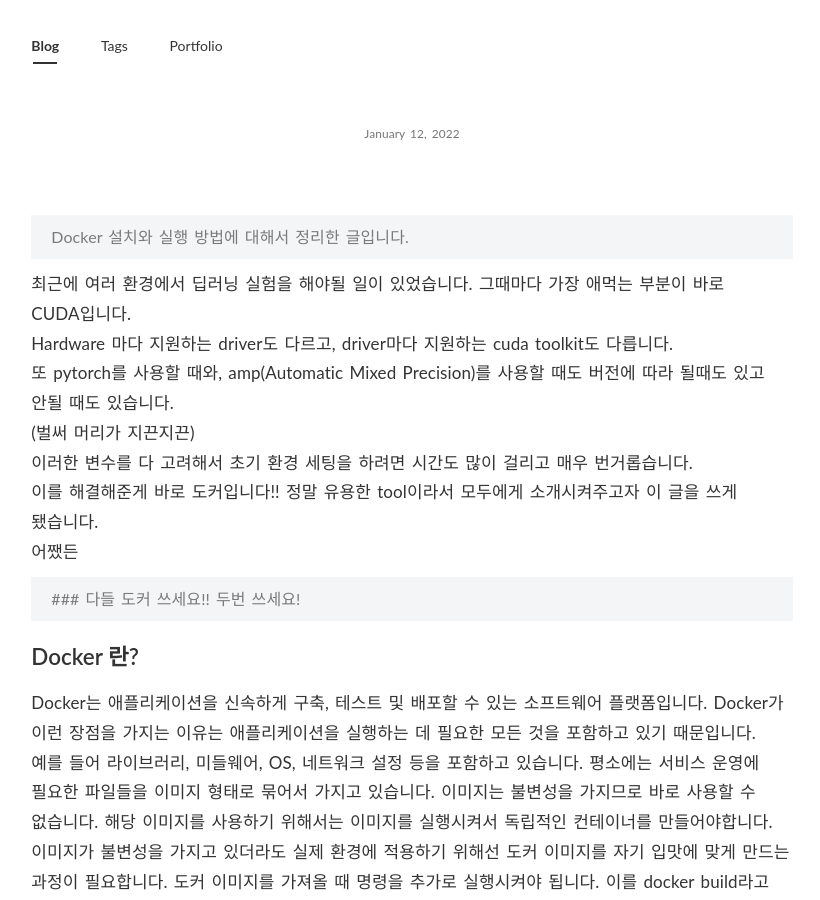
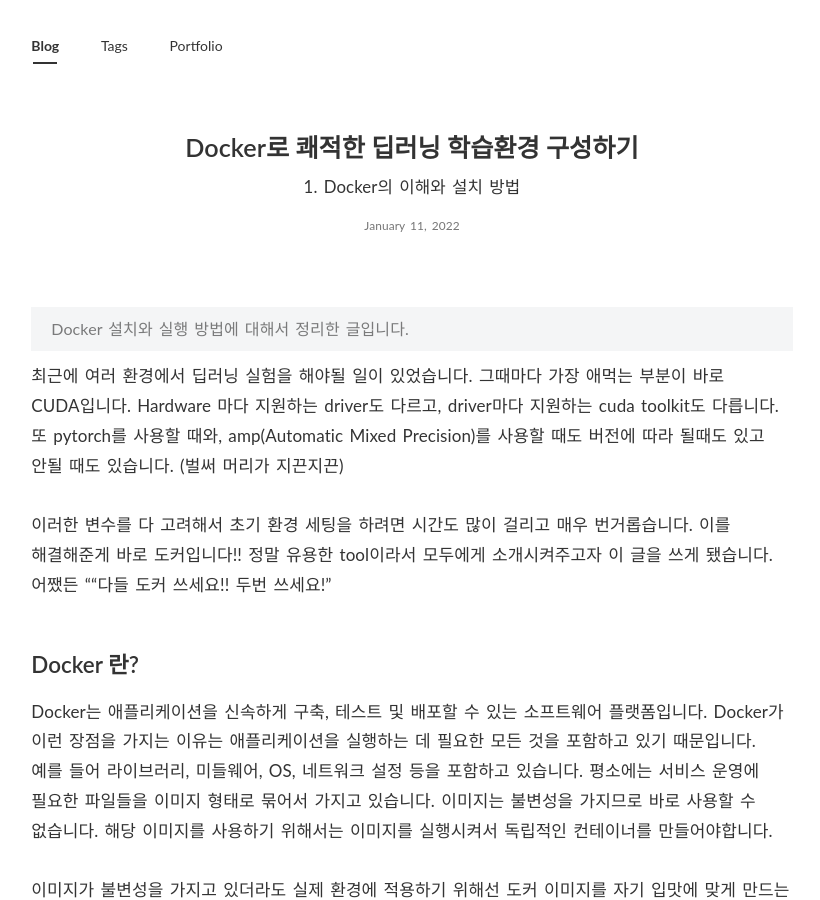
Before and after one commit to PEBpung/PEBpung.github.io, a Jekyll site: the page built from _posts/2022-01-11-Docker-1.md, in a window 1280 px wide and 900 px high. Shown: the whole window, without its empty margins (228-1048 px from the left). Built offline with Jekyll 4.4.1, drawn with Linux system fonts in a browser that asks for light colours; nearby versions of some CDN libraries; some web fonts are replaced; our own code applies the rules of GitHub Pages for plain Markdown files; comment, search, counter and statistics services are not loaded; some of the changed lines change nothing that is shown; some of the changed text lies outside the part shown.

Commit message:
docs(docker): post 수정

````diff
--- a/_posts/2022-01-11-Docker-1.md
+++ b/_posts/2022-01-11-Docker-1.md
@@ -1,47 +1,40 @@
 ---
-**layout**: post
+layout: post
 title: "Docker로 쾌적한 딥러닝 학습환경 구성하기"
-subtitle : 1. Docker의 이해와 설치 방법s
+subtitle : 1. Docker의 이해와 설치 방법
 tags: [Docekr]
 categories: Development
 author: Pebpung
 comments : True
 typora-root-url: ../
 use_math: true
-
 ---
 
 > Docker 설치와 실행 방법에 대해서 정리한 글입니다.
 
 
 
-최근에 여러 환경에서 딥러닝 실험을 해야될 일이 있었습니다. 그때마다 가장 애먹는 부분이 바로 CUDA입니다.
+최근에 여러 환경에서 딥러닝 실험을 해야될 일이 있었습니다. 그때마다 가장 애먹는 부분이 바로 CUDA입니다. Hardware 마다 지원하는 driver도 다르고, driver마다 지원하는 cuda toolkit도 다릅니다. 또 pytorch를 사용할 때와, amp(Automatic Mixed Precision)를 사용할 때도 버전에 따라 될때도 있고 안될 때도 있습니다. (벌써 머리가 지끈지끈)
 
-Hardware 마다 지원하는 driver도 다르고, driver마다 지원하는 cuda toolkit도 다릅니다.
-
-또 pytorch를 사용할 때와, amp(Automatic Mixed Precision)를 사용할 때도 버전에 따라 될때도 있고 안될 때도 있습니다.
-
-(벌써 머리가 지끈지끈)
-
-이러한 변수를 다 고려해서 초기 환경 세팅을 하려면 시간도 많이 걸리고 매우 번거롭습니다.
-
-이를 해결해준게 바로 도커입니다!! 정말 유용한 tool이라서 모두에게 소개시켜주고자 이 글을 쓰게 됐습니다.
-
-어쨌든
+<br>
 
 
 
->  ### 다들 도커 쓰세요!! 두번 쓰세요!
+이러한 변수를 다 고려해서 초기 환경 세팅을 하려면 시간도 많이 걸리고 매우 번거롭습니다. 이를 해결해준게 바로 도커입니다!! 정말 유용한 tool이라서 모두에게 소개시켜주고자 이 글을 쓰게 됐습니다. 어쨌든 ""다들 도커 쓰세요!! 두번 쓰세요!"
 
-
-
-
+<br>
 
 ## Docker 란?
 
 Docker는 애플리케이션을 신속하게 구축, 테스트 및 배포할 수 있는 소프트웨어 플랫폼입니다. Docker가 이런 장점을 가지는 이유는 애플리케이션을 실행하는 데 필요한 모든 것을 포함하고 있기 때문입니다. 예를 들어 라이브러리, 미들웨어, OS, 네트워크 설정 등을 포함하고 있습니다. 평소에는 서비스 운영에 필요한 파일들을 이미지 형태로 묶어서 가지고 있습니다. 이미지는 불변성을 가지므로 바로 사용할 수 없습니다. 해당 이미지를 사용하기 위해서는 이미지를 실행시켜서 독립적인 컨테이너를 만들어야합니다.
 
+<br>
+
+
+
 이미지가 불변성을 가지고 있더라도 실제 환경에 적용하기 위해선 도커 이미지를 자기 입맛에 맞게 만드는 과정이 필요합니다. 도커 이미지를 가져올 때 명령을 추가로 실행시켜야 됩니다. 이를 docker build라고 합니다. 이때 필요한 것이 Dockerfile입니다. Dockerfile은 여러가지 명령어로 차례대로 수행하여 원하는 도커 이미지를 생성해줍니다.
+
+<br>
 
 마지막으로 run 명령어를 사용해서 도커 이미지를 실행시켜 줍니다. Dockerfile을 사용해서 입맛에 맞게 만들어주었지만, 이미지를 어떻게 각자 환경에 맞게 실행 시켜야합니다. Dockerfile은 전체를 위한 세팅이지만, 여기서는 개인에 맞는 세팅을 해야됩니다. 이때 필요한 것이 run 명령어와 다양한 option들입니다. docker-compose라는 파일로 실행 시킬 수 있지만, 이번 포스팅에서는 다루지 않겠습니다. 옵션은 local 환경에서 실행할 때 주로 사용하는 것을 다룰 예정입니다. 지금까지 설명한 내용을 그림으로 표현하면 아래와 같습니다.
 
@@ -55,7 +48,11 @@
 
 딥러닝에서 실험은 매우 중요한 요소를 차지하고 있습니다. 가설을 설정하고 이를 증명하기 위해서는 많은 양의 실험이 필요합니다. 더군다나 이 모델의 성능을 높이고 여러 production에 적용해야 된다면 필요한 실험의 양은 점점 방대해집니다. 그렇기 때문에 실험을 혼자가 아닌 **여러명**이서 **동일한 환경**에서 작업해야 됩니다.  딥러닝 실험을 “실험 도구”, “실험 수행”, “실험 환경”에서 살펴보겠습니다.
 
+<br>
+
 딥러닝에서 실험 도구는 대표적으로 Tensorflow, Pytorch 등이 있습니다. 이러한 Framework는 연구자가 원하는 언어를 사용하면 됩니다. 저는 주로 pytorch와 pytorch-lightning을 사용합니다. 이에 대한 자세한 내용은 다음 포스팅에서 다뤄보겠습니다.
+
+<br>
 
 실험 도구가 정해졌다면 본격적으로 실험 수행을 합니다. 실험을 수행하다보면 다양한 산출물이 나오게 됩니다. 제 경우에 수십번, 수백번 정도 학습을 진행하다 보면 혼란스러워 질 때가 종종 있었습니다. 처음 진행하려던 방향과 달라지고, 이전 실험 결과가 떠오르지 않은 경우가 있었습니다. 그래서 log와 artifact를 기록할 수 있는 도구에 관심이 많아졌고, 최근에도 계속해서 공부 중입니다. 관련 글은 아래 링크에서 보실 수 있습니다.
 
@@ -75,7 +72,13 @@
 
 논문을 탐색하며 github 링크가 있을 때는 정말 기쁩니다. 논문의 코드를 직접 실행하는 것만으로도 인사이트를 얻을 수 있습니다. 가령 논문에서 생략되어있는 loss function, optimizer 등을 github 코드에서 찾아 볼 수 있습니다. 또한 실험 결과를 직접 비교해보면서 논문의 신뢰도를 판가름 할 수 있을 겁니다. 물론 논문의 저자가 거짓을 말하는 것은 아니지만 연구의 결과를 재현할 수 없다면 그 결과는 객관적인 지식으로 볼 수 없는 거죠. 이때 도커를 사용하면 동일한 환경에서 실험을 진행하기 때문에 실험의 주체가 누구인지에 상관없이 동일한 결과가 나올 확률이 높아집니다.
 
+<br>
+
 이에 더해서 동일한 환경을 세팅하는 데 Dockerfile만 있으면 되기 때문에 세팅 시간도 굉장히 절약됩니다. 물론 github 링크에 해당 논문에서 사용된 Dockerfile이 있어야 되지만요. Dockerfile과 이 파일을 실행시켜주는 docker-compose 파일이 있다면 무한한 감사가 생기게 됩니다. 하지만 논문 뿐만 아니라, 협업을 할 때 Dockerfile만 있다면 동일한 환경에서 실험을 진행할 수 있습니다.
+
+<br>
+
+
 
 이는 바로 확장성으로 이어지게 됩니다. 만일 Docker 없이 10명의 사람과 협업을 진행한다고 하면 일일히 동일하게 환경을 세팅해줘야 합니다. 가령 pytorch, numpy, opencv 등의 version을 맞춰주는 일이 있습니다. 물론 anaconda로 환경 세팅을 진행 할 수 있지만, cuda version이 안 맞는 경우 또 다른 문제에 봉착할 수 있습니다. docker를 사용하면 module의 vesion은 물론이고 동일한 os 환경에서 개발하는 것과 같은 이점을 가져다 줍니다.
 
@@ -126,7 +129,7 @@
 
    - 저는 docker를 설치할 때 스크립트를 실행하였습니다.
    - 이 방법이 안되시는 분은 아래 링크를 참고하시면 됩니다.
-     - https://greeksharifa.github.io/references/2021/06/21/Docker/
+     - [https://greeksharifa.github.io/references/2021/06/21/Docker/](https://greeksharifa.github.io/references/2021/06/21/Docker/)
 
 2. **도커 설치 확인**
 
@@ -165,8 +168,8 @@
 
    ```bash
    $ distribution=$(. /etc/os-release;echo $ID$VERSION_ID)
-   $ curl -s -L <https://nvidia.github.io/nvidia-docker/$distribution/nvidia-docker.repo> | \\
-     sudo tee /etc/yum.repos.d/nvidia-docker.repo
+   $ curl -s -L <https://nvidia.github.io/nvidia-docker/$distribution/nvidia-docker.repo> |
+   $ sudo tee /etc/yum.repos.d/nvidia-docker.repo
    $ curl -s -L <https://nvidia.github.io/nvidia-docker/gpgkey> | sudo apt-key add -
    $ curl -s -L <https://nvidia.github.io/nvidia-docker/$distribution/nvidia-docker.list> | sudo tee /etc/apt/sources.list.d/nvidia-docker.list
 
@@ -241,7 +244,6 @@
    - run 명령어를 수행하면 다음과 같이 나옵니다
 
      ![img](/assets/img/2022/https%253A%252F%252Fs3-us-west-2.amazonaws.com%252Fsecure.notion-static.com%252F7f5f0abf-4886-4229-927f-d5c83aee491e%252FUntitled.png)
-
 
 
 
@@ -337,6 +339,7 @@
 
   ![img](/assets/img/2022/https%253A%252F%252Fs3-us-west-2.amazonaws.com%252Fsecure.notion-static.com%252Fb915700a-4615-4a40-a3ee-75f6ed379d44%252FUntitled.png)
 
+
 ## 그외 다양한 TIP
 
 - 컨테이너에서 git 설치하기
@@ -364,7 +367,7 @@
 
   - 원하는 이미지 명을 입력해서 검색할 수 있습니다.
 
-  ![Untitled](https://s3-us-west-2.amazonaws.com/secure.notion-static.com/22038211-fa06-4390-bc1c-7e712c9857a2/Untitled.png)
+  ![img](/assets/img/2022/https%253A%252F%252Fs3-us-west-2.amazonaws.com%252Fsecure.notion-static.com%252F22038211-fa06-4390-bc1c-7e712c9857a2%252FUntitled.png)
 
   - pytorch로 검색했을 때는 여러 이미지가 검색되고 star의 개수도 볼 수 있습니다.
 
@@ -386,14 +389,14 @@
 
 ## Reference
 
-https://89douner.tistory.com/96?category=878197
+[https://89douner.tistory.com/96?category=878197](https://89douner.tistory.com/96?category=878197)
 
-https://www.daleseo.com/docker-volumes-bind-mounts/
+[https://www.daleseo.com/docker-volumes-bind-mounts/](https://www.daleseo.com/docker-volumes-bind-mounts/)
 
-https://soyoung-new-challenge.tistory.com/54
+[https://soyoung-new-challenge.tistory.com/54](https://soyoung-new-challenge.tistory.com/54)
 
-https://yangeok.github.io/devops/2019/01/19/git-in-docker-container.html
+[https://yangeok.github.io/devops/2019/01/19/git-in-docker-container.html](https://yangeok.github.io/devops/2019/01/19/git-in-docker-container.html)
 
-https://greeksharifa.github.io/references/2021/06/21/Docker/
+[https://greeksharifa.github.io/references/2021/06/21/Docker/](https://greeksharifa.github.io/references/2021/06/21/Docker/)
 
-https://losskatsu.github.io/it-infra/docker02/#
+[https://losskatsu.github.io/it-infra/docker02/#](https://losskatsu.github.io/it-infra/docker02/#)
````
Also changed, not shown: assets/img/2022/https%3A%2F%2Fs3-us-west-2.amazonaws.com%2Fsecure.notion-static.com%2F22038211-fa06-4390-bc1c-7e712c9857a2%2FUntitled.png (added).
